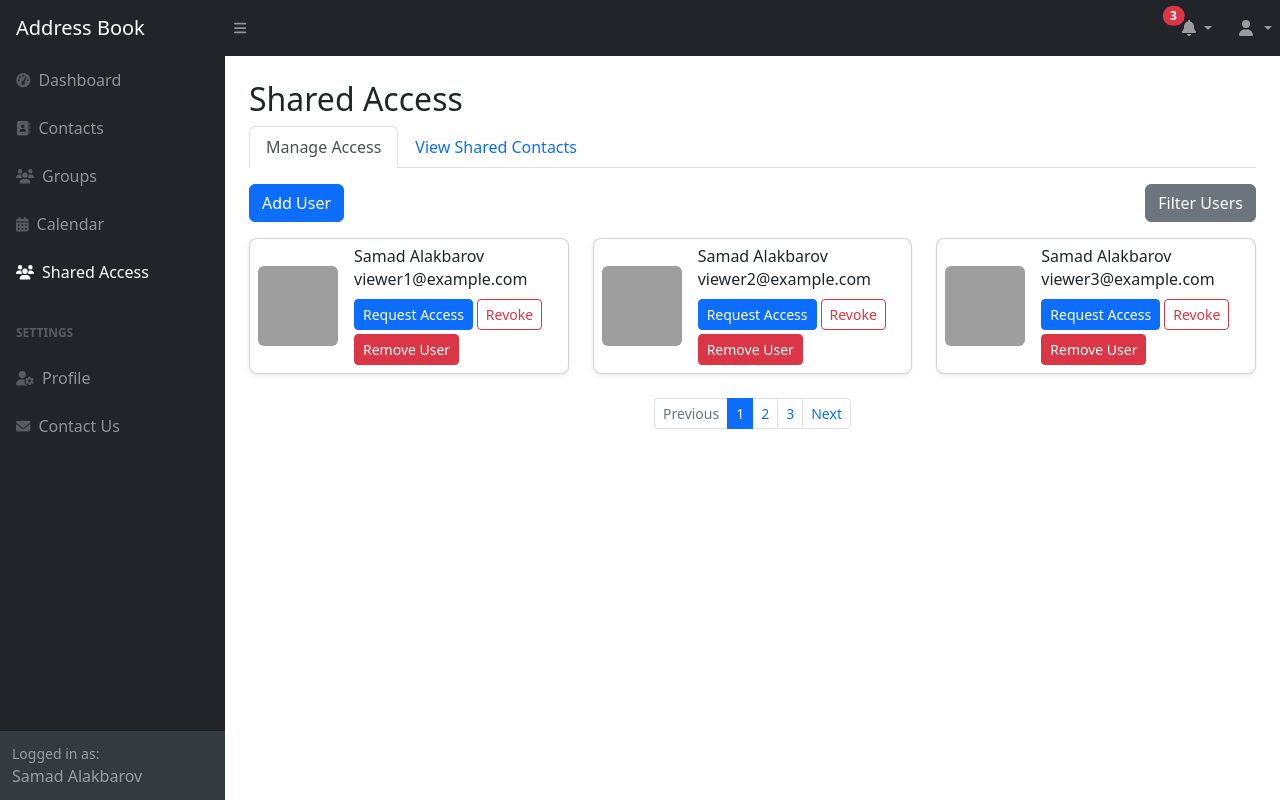
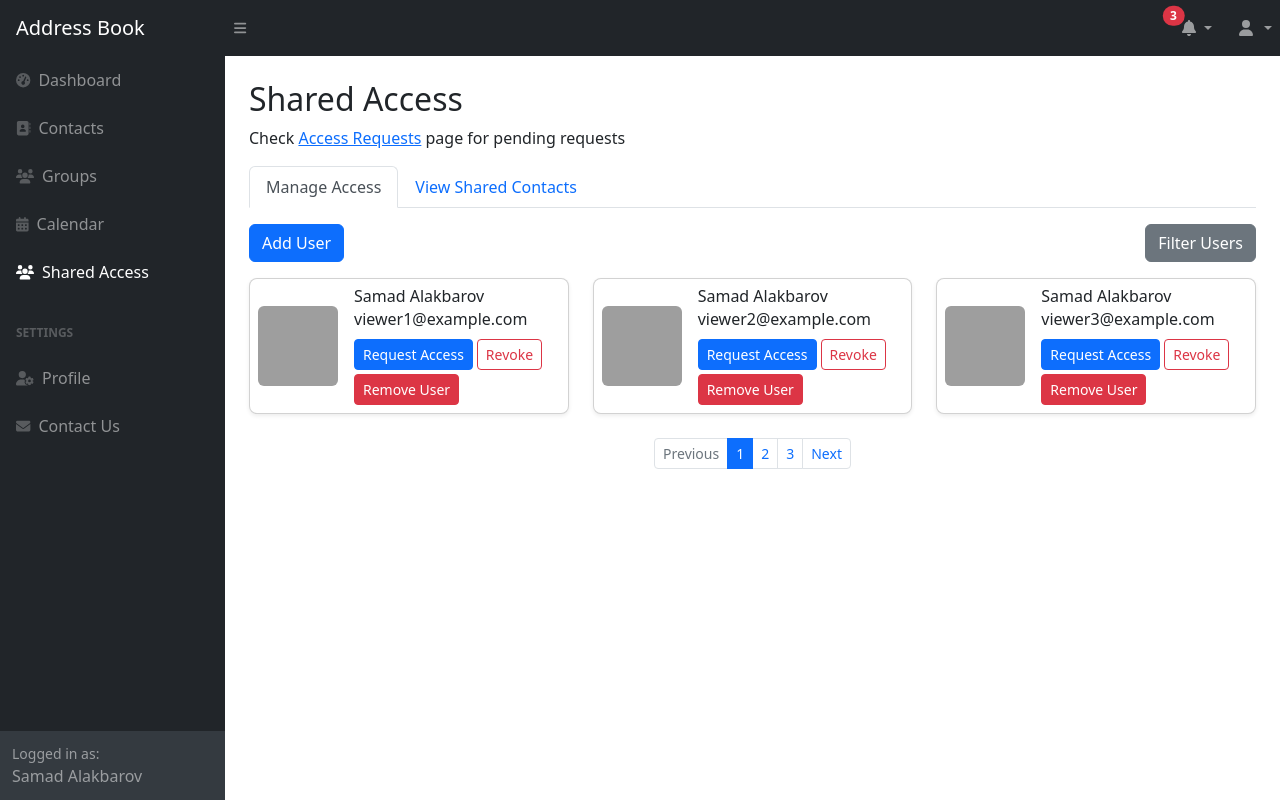
Before and after one commit to Samad126/AdressBookAppWeb, an ASP.NET Core app: page /SharedAccess in a window 1280 px wide. Run offline with ASP.NET Core 8, Linux system fonts and the light colour scheme; some libraries are stand-ins or nearby versions; grey boxes are pictures that could not be loaded.

Commit message:
Add link to Access Requests in Index.cshtml
This commit introduces a new paragraph in the `Index.cshtml` file that provides a link to the "Access Requests" page, allowing users to easily check for any pending requests.

```diff
--- a/Views/SharedAccess/Index.cshtml
+++ b/Views/SharedAccess/Index.cshtml
@@ -4,6 +4,7 @@
 
 <div class="container-fluid px-4">
     <h2 class="mt-4">Shared Access</h2>
+    <p>Check <a asp-controller="AccessRequest" asp-action="Index">Access Requests</a> page for pending requests</p>
 
     <!-- Bootstrap Tabs -->
     <ul class="nav nav-tabs" id="myTab" role="tablist">
```
